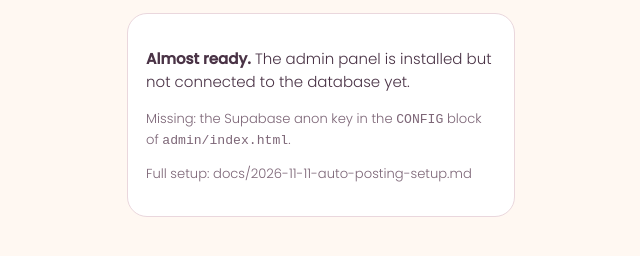
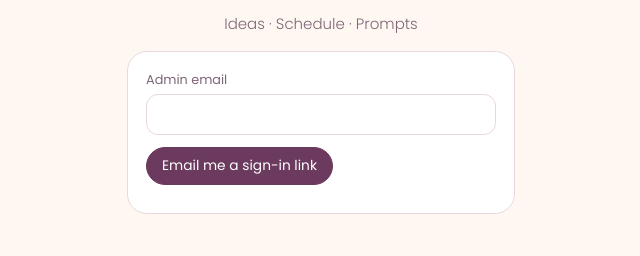
Before and after one commit to yashKundariya007/yashKundariya007.github.io, a plain HTML site: page admin/index.html in a window 1280 px wide. Shown: the part 128-384 px from the top of the page, without its empty margins (319-959 px from the left). Drawn offline with nearby package versions, Linux system fonts and the light colour scheme.

Commit message:
Admin panel: connect to Supabase
Co-Authored-By: Claude Opus 5.5 <noreply@anthropic.com>
Claude-Session: https://claude.ai/code/session_01WkhcpMJxiVJvLRa4ojY6Cq

```diff
--- a/admin/index.html
+++ b/admin/index.html
@@ -174,7 +174,7 @@ pre.body{white-space:pre-wrap;font:300 .84rem/1.5 var(--body);background:var(--p
 // ---------------------------------------------------------------------------------------------
 const CONFIG = {
   supabaseUrl: "https://yndfojrgszjgljcllxvn.supabase.co",
-  supabaseAnonKey: "",   // the "anon public" key
+  supabaseAnonKey: "eyJhbGciOiJIUzI1NiIsInR5cCI6IkpXVCJ9.eyJpc3MiOiJzdXBhYmFzZSIsInJlZiI6InluZGZvanJnc3pqZ2xqY2xseHZuIiwicm9sZSI6ImFub24iLCJpYXQiOjE3OTI3NTY1ODAsImV4cCI6MjEwODMzMjU4MH0.CxwgDeN3P1vlhzBiHclhtzvjPXmdfT9q1a-toY7lGJc",
 };
 
 const TZ = "Asia/Kolkata";
```
